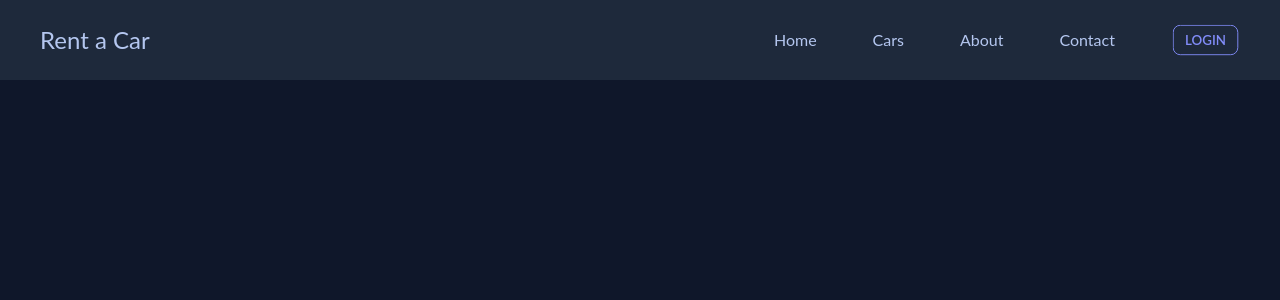
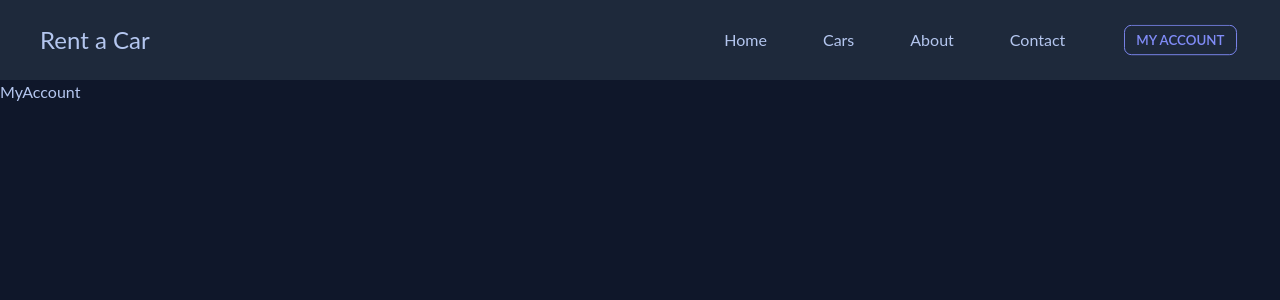
Before and after one commit to fiskryeziu/rentacar, a React (Create React App) app in the folder client/: page /my-account in a window 1280 px wide. Shown: the top 300 px of the page. Built offline with nearby package versions, Linux system fonts and the light colour scheme.

Commit message:
fix style, adding protected route, test

```diff
--- a/client/src/App.js
+++ b/client/src/App.js
@@ -1,16 +1,21 @@
 import { BrowserRouter, Routes, Route } from 'react-router-dom'
+import Dashboard from './components/Dashboard'
 import NavBar from './components/NavBar'
+import { AuthProvider } from './context/AuthContext'
 import About from './pages/About'
 import CarDetails from './pages/CarDetails'
 import Cars from './pages/Cars'
 import Contact from './pages/Contact'
 import Home from './pages/Home'
 import Login from './pages/Login'
+import MyAccount from './pages/MyAccount'
 import Register from './pages/Register'
+import ProtectedRoute from './utils/ProtectedRoute'
 
 function App() {
   return (
     <BrowserRouter>
+      <AuthProvider>
         <NavBar />
         <main className="flex flex-col">
           <Routes>
@@ -21,8 +26,18 @@ function App() {
             <Route path="/contact" element={<Contact />} />
             <Route path="/sign-in" element={<Login />} />
             <Route path="/sign-up" element={<Register />} />
+            <Route path="/my-account" element={<MyAccount />} />
+            <Route
+              path="/admin/dashboard"
+              element={
+                <ProtectedRoute>
+                  <Dashboard />
+                </ProtectedRoute>
+              }
+            />
           </Routes>
         </main>
+      </AuthProvider>
     </BrowserRouter>
   )
 }
--- a/client/src/components/CarItem.jsx
+++ b/client/src/components/CarItem.jsx
@@ -10,14 +10,16 @@ const CarItem = ({ car }) => (
       <img
         src={car.images[0]}
         alt="Shoes"
-        className="w-full h-56 object-cover"
+        className="w-full md:h-56 object-cover"
       />
     </figure>
     <div className="card-body">
       <h2 className="card-title">{car.brand}</h2>
       <p>{car.name}</p>
       <div className="card-actions justify-end">
-        <button className="btn btn-primary">Reserve Now</button>
+        <button className="btn btn-sm md:btn-md btn-primary">
+          Reserve Now
+        </button>
       </div>
     </div>
   </Link>
--- a/client/src/components/CarLists.jsx
+++ b/client/src/components/CarLists.jsx
@@ -4,7 +4,7 @@ import cars from '../cars'
 
 const CarLists = () => {
   return (
-    <div className="flex flex-wrap gap-5 justify-center my-20 px-6">
+    <div className="flex flex-wrap gap-5 justify-center my-20 px-5">
       {cars.map((car) => (
         <CarItem car={car} key={car.id} />
       ))}
--- /dev/null
+++ b/client/src/components/Dashboard.jsx
@@ -0,0 +1,7 @@
+import React from 'react'
+
+const Dashboard = () => {
+  return <div>Dashboard</div>
+}
+
+export default Dashboard
--- a/client/src/components/Footer.jsx
+++ b/client/src/components/Footer.jsx
@@ -1,6 +1,6 @@
 import React from 'react'
 import { Link } from 'react-router-dom'
-import { FaFacebook, FaGithub, FaLink } from 'react-icons/fa'
+import { FaGithub, FaLink } from 'react-icons/fa'
 
 const Footer = () => {
   return (
--- a/client/src/components/NavBar.jsx
+++ b/client/src/components/NavBar.jsx
@@ -1,10 +1,18 @@
-import React from 'react'
+import React, { useContext } from 'react'
 import { Link } from 'react-router-dom'
 import HamburgerMenu from './HamburgerMenu'
+import AuthContext from '../context/AuthContext'
 
 const NavBar = () => {
+  const { userDetails } = useContext(AuthContext)
   return (
-    <nav className="navbar flex items-center justify-between px-10 bg-neutral h-20">
+    <nav
+      className={
+        userDetails?.isAdmin
+          ? 'hidden'
+          : 'navbar flex items-center justify-between px-10 bg-neutral h-20'
+      }
+    >
       <Link to="/" className="text-2xl">
         Rent a Car
       </Link>
@@ -13,9 +21,18 @@ const NavBar = () => {
         <Link to="/cars">Cars</Link>
         <Link to="/about">About</Link>
         <Link to="/contact">Contact</Link>
-        <Link to="/sign-in" className="btn btn-sm  btn-outline btn-secondary">
-          Login
-        </Link>
+        {userDetails && !userDetails.isAdmin ? (
+          <Link
+            to="/my-account"
+            className="btn btn-sm  btn-outline btn-secondary"
+          >
+            My Account
+          </Link>
+        ) : (
+          <Link to="/sign-in" className="btn btn-sm  btn-outline btn-secondary">
+            Login
+          </Link>
+        )}
       </div>
       <HamburgerMenu />
     </nav>
--- /dev/null
+++ b/client/src/context/AuthContext.js
@@ -0,0 +1,29 @@
+import { createContext, useEffect, useState } from 'react'
+import { useNavigate } from 'react-router-dom'
+
+const AuthContext = createContext()
+
+export const AuthProvider = ({ children }) => {
+  const data = {
+    name: 'Fisnik',
+    isAdmin: false,
+  }
+  const [userDetails] = useState(data)
+  const navigate = useNavigate()
+
+  useEffect(() => {
+    if (userDetails && userDetails.isAdmin) {
+      // const origin = pathName || '/admin/dashboard'
+      // navigate(origin)
+      navigate('/admin/dashboard')
+    }
+  }, [userDetails, navigate])
+
+  return (
+    <AuthContext.Provider value={{ userDetails }}>
+      {children}
+    </AuthContext.Provider>
+  )
+}
+
+export default AuthContext
--- /dev/null
+++ b/client/src/pages/MyAccount.jsx
@@ -0,0 +1,17 @@
+import React, { useContext, useEffect } from 'react'
+import { useNavigate } from 'react-router-dom'
+import AuthContext from '../context/AuthContext'
+
+const MyAccount = () => {
+  const { userDetails } = useContext(AuthContext)
+  const navigate = useNavigate()
+
+  useEffect(() => {
+    if (!userDetails) {
+      navigate('/sign-in')
+    }
+  }, [navigate, userDetails])
+  return <div>MyAccount</div>
+}
+
+export default MyAccount
--- /dev/null
+++ b/client/src/utils/ProtectedRoute.js
@@ -0,0 +1,18 @@
+import { useContext } from 'react'
+import { Navigate, useLocation } from 'react-router-dom'
+import AuthContext from '../context/AuthContext'
+
+const ProtectedRoute = ({ children }) => {
+  const { userDetails } = useContext(AuthContext)
+  const location = useLocation()
+
+  if (!userDetails) {
+    return <Navigate to="/" replace state={{ from: location }} />
+  } else if (userDetails && !userDetails.isAdmin) {
+    return <Navigate to="/" replace state={{ from: location }} />
+  }
+
+  return children
+}
+
+export default ProtectedRoute
```
Lines whose indentation alone changed are shown as unchanged.
